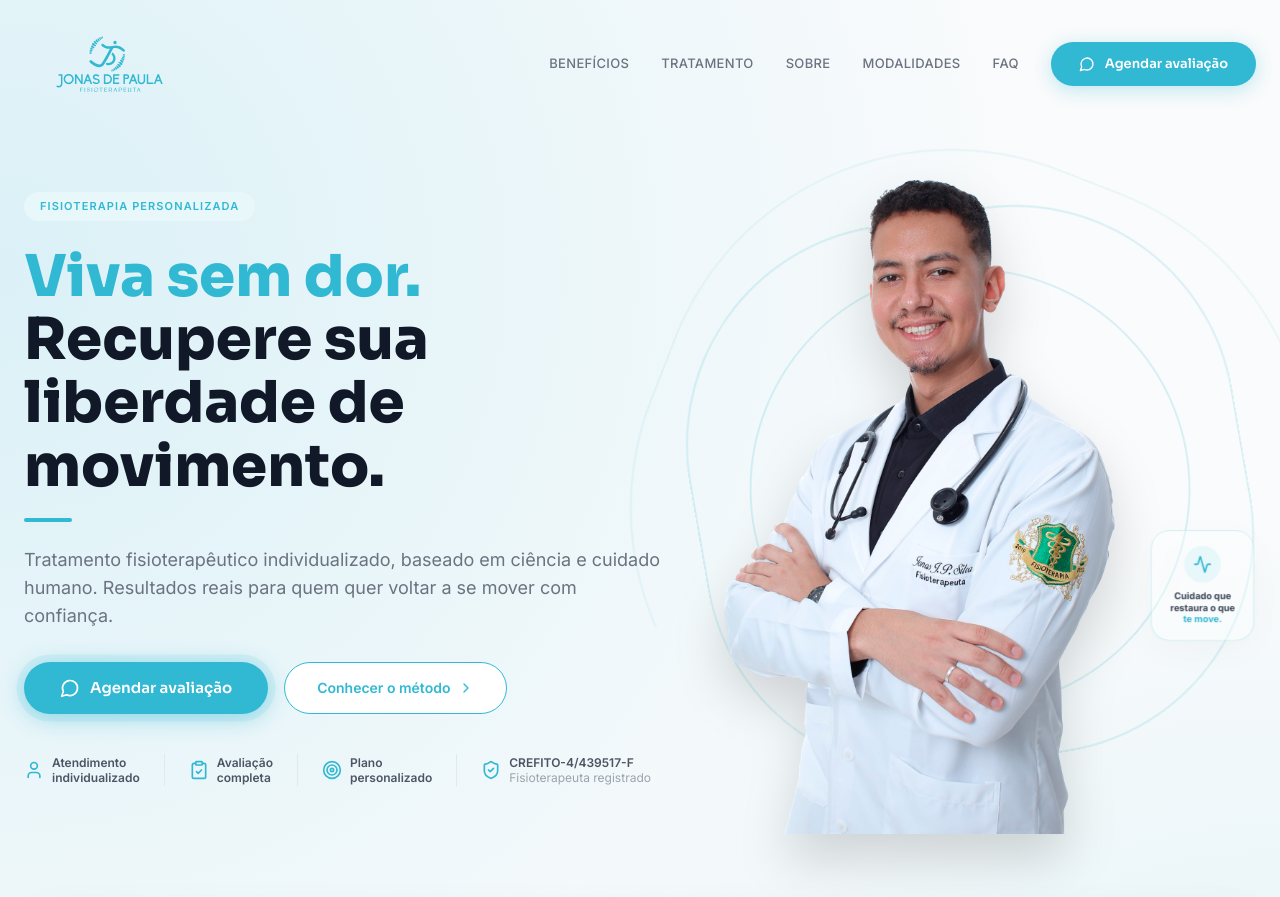
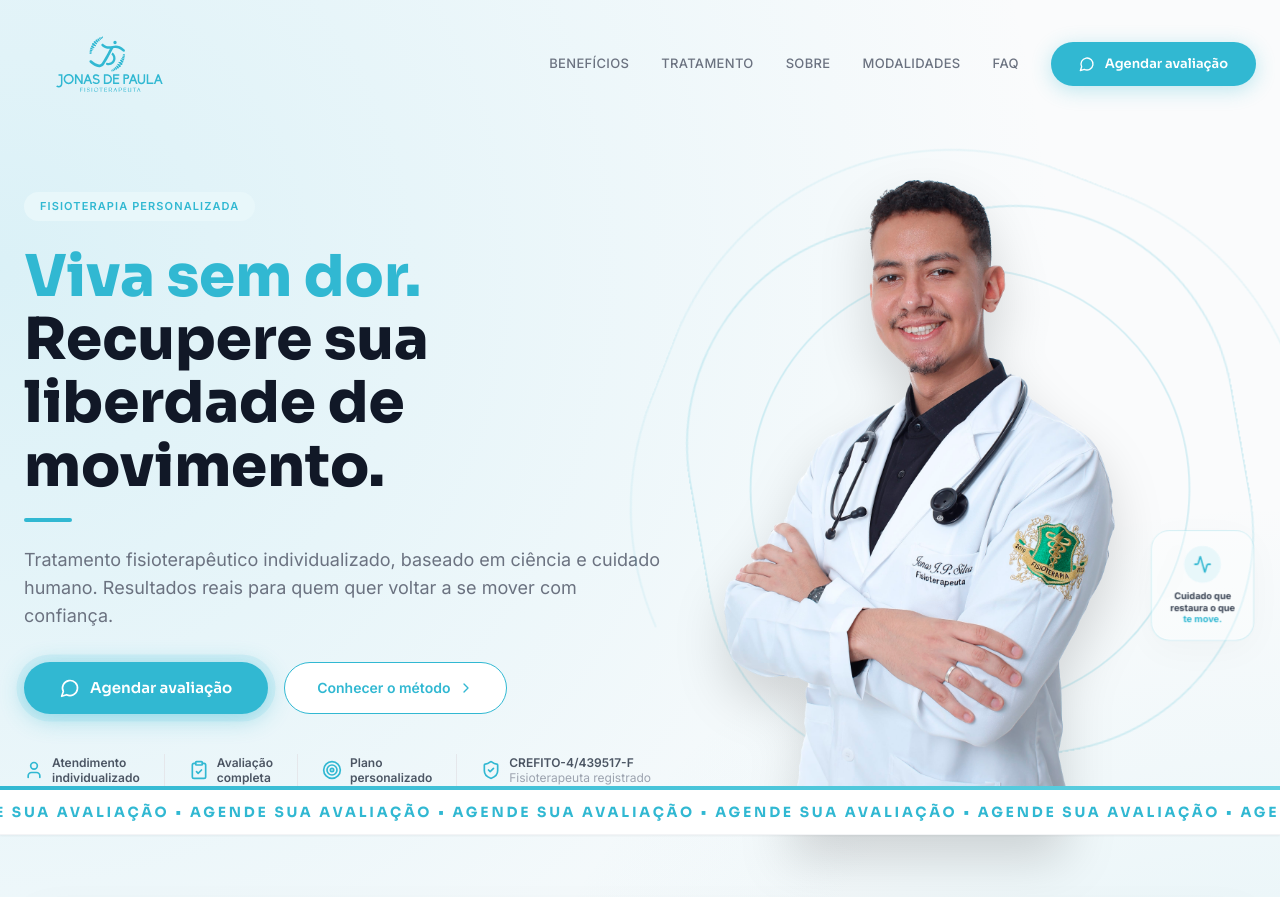
Before and after one commit to emersonbruno46-debug/jonasdepaula, a React (Vite) app: page / in a window 1280 px wide. Shown: the top 897 px of the page. Built offline with nearby package versions, Linux system fonts and the light colour scheme; the HTML template or start-up script is replaced by a standard one.

Commit message:
fix: restaurar barra deslizante (marquee) com borda azul fina para sobrepor o corte da foto no Hero

```diff
--- a/src/pages/PremiumLanding.tsx
+++ b/src/pages/PremiumLanding.tsx
@@ -119,6 +119,16 @@ function Hero() {
             </div>
           </div>
         </Reveal>
+      </div>
+
+      {/* Thin Blue Bar & Marquee overlapping the photo bottom */}
+      <div className="relative z-20 -mt-8 md:-mt-12">
+        <div className="w-full h-1" style={{ background: "linear-gradient(90deg, #31B8D2, #5ECFE0)" }}></div>
+        <div className="overflow-hidden py-3 bg-white border-b border-gray-100 shadow-sm">
+          <div className="marquee-track" style={{ animationDuration: "40s" }}>
+            {[...Array(4)].map((_, i) => <span key={i} className="text-[#31B8D2] text-[13px] md:text-sm font-bold tracking-[0.2em] whitespace-nowrap" style={{ fontFamily: "'Sora', sans-serif" }}>{"• AGENDE SUA AVALIAÇÃO  ".repeat(10)}</span>)}
+          </div>
+        </div>
       </div>
     </section>
   );
```
